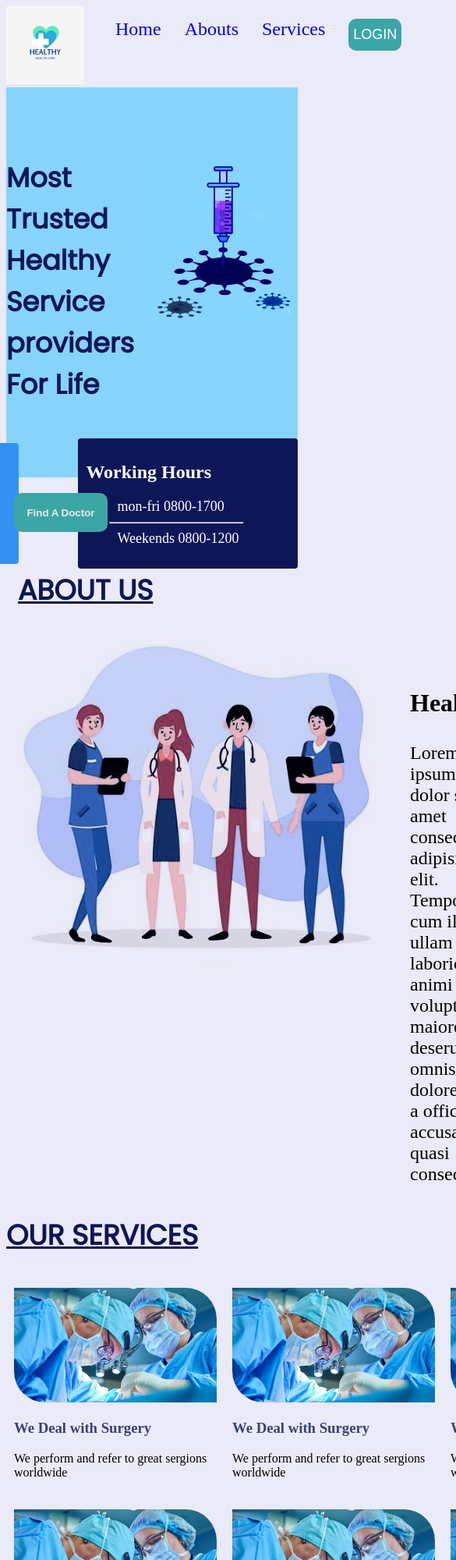
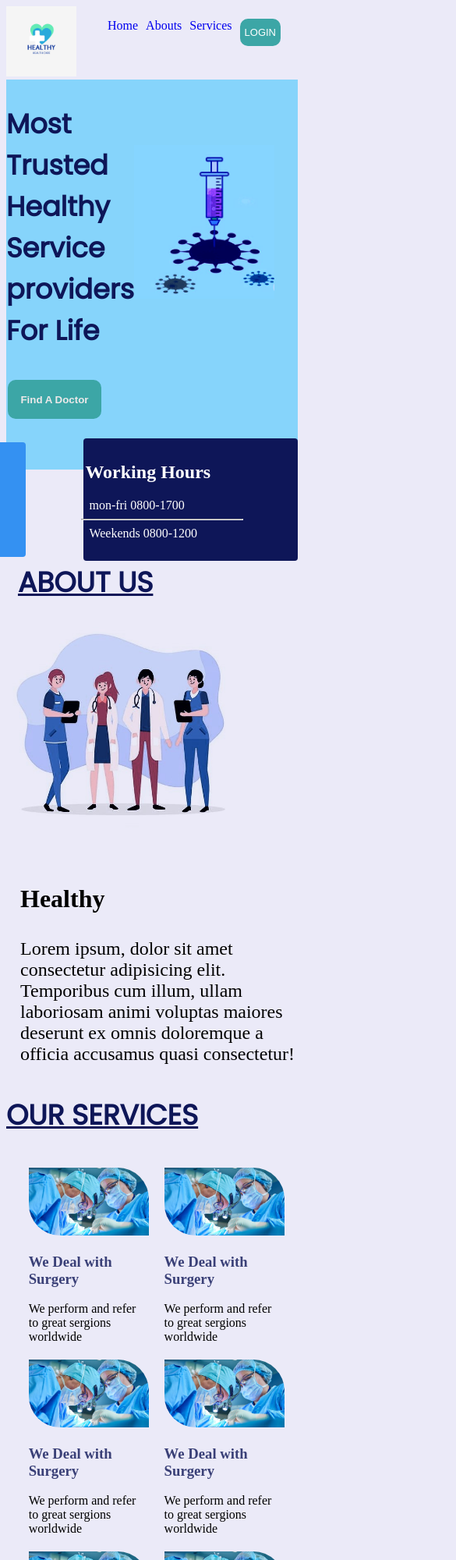
Before and after one commit to Jobsidney/Heathy, a plain HTML site: page index.html in a window 390 px wide. Shown: the top 2000 px of the page at 78% size, 585 px wide, since content can reach past the window. Drawn offline with Linux system fonts and the light colour scheme.

Commit message:
Mobile responsiveness

```diff
--- a/assets/css/style.css
+++ b/assets/css/style.css
@@ -146,6 +146,11 @@ body{
     flex-direction: column;
     justify-content: center;
 }
+.FirstCards{
+    display: flex;
+    flex-direction: row;
+    margin-bottom: 5%;
+}
 .imageCards{
     margin: 10px;
 }
@@ -155,7 +160,8 @@ body{
     opacity: 0.8;
 }
 .imageCards>img{
-    width: 350px;
+    width: 100%;
+    max-width: 320px;
     border-radius: 0px 40px 0px 40px;
 }
 #footer{
@@ -188,7 +194,7 @@ a{
 /* MEDIA QUERY tablets */
 
 
-@media screen and (min-width:700px) {
+@media screen and (max-width:900px) {
 
     #NavBar>div>img{
         width: 100px;
@@ -324,6 +330,7 @@ a{
         justify-content: center;
         margin-right: 2%;
     }
+
     .imageCards{
         margin: 10px;
     }
@@ -333,7 +340,8 @@ a{
         opacity: 0.8;
     }
     .imageCards>img{
-        width: 260px;
+        width: 100%;
+        max-width: 260px;
         border-radius: 0px 40px 0px 40px;
     }
 
@@ -342,7 +350,7 @@ a{
 
 /* MEDIA QUERY PHONES */
 
-@media screen and (max-width:699px) {
+@media screen and (max-width:700px) {
     #NavBar>div>img{
         width: 100px;
     }
@@ -449,10 +457,10 @@ a{
     }
     #descr{
         display: flex;
-        flex-direction: row;
+        flex-direction: column;
     }
     #descr>div>img{
-        width: 500px;
+        width: 300px;
     }
     .words{
         margin-top: 10%;
@@ -472,11 +480,18 @@ a{
         text-decoration: underline;
     }
     .allCards{
+        margin-left: 5%;
         display: flex;
-        flex-direction: column;
+        flex-direction: row;
         justify-content: center;
         margin-right: 2%;
     }
+    .FirstCards{
+        display: flex;
+        flex-direction: column;
+        margin-bottom: 5%;
+    }
+
     .imageCards{
         margin: 10px;
     }
@@ -486,7 +501,204 @@ a{
         opacity: 0.8;
     }
     .imageCards>img{
-        width: 260px;
+        width: 100%;
+        max-width: 260px;
         border-radius: 0px 40px 0px 40px;
     }
+    #footer{
+        background-color: #458EAA;
+        display: flex;
+        flex-direction: row;
+        justify-content: start;
+        height: 400px;
+        margin-top: 100px;
+        padding-right: 100px;
+    }
+    footer>div>img{
+        width: 100px;
+    }
+    #footer>div>table> th,tr{
+        font-size: 130%;
+        color: white;
+        opacity: 0.8;
+        text-align: left;
+    }
 }
+
+@media screen and (max-width: 500px){
+    #NavBar>div>img{
+        width: 90px;
+    }
+    #NavBar>nav>ul>li{
+        list-style: none;
+        margin-right: 10px;
+
+        color: #0E1658;
+        font-weight: 545;
+        font-size: medium;
+    }
+
+    #NavBar>nav>ul>li>a>button{
+        list-style: none;
+        margin-right: 10px;
+        font-size: small;
+        color: white;
+        font-weight: 545;
+        width: max-content;
+        background-color: #3CA6A6;
+        border: none;
+        border-radius: 10px;
+        padding-top: 10px;
+        padding-bottom:10px;
+    }
+
+
+    #backImage{
+        background-color: #86D4FB;
+        height: 500px;
+        display: flex;
+        flex-direction: row;
+        padding-left: 0;
+
+    }
+
+    .AllMotto{
+        display: flex;
+        flex-direction: column;
+        padding-top:30px;
+    }
+    .AllMotto>h1{
+        font-size: small;
+    }
+    #motto{
+        font-size: small;
+        margin-top: 0px;
+    }
+
+    #injection>img{
+        padding-top: 10vh;
+        width: 180px;
+        margin-right: 50px;
+    }
+    #backImage>div button{
+        background-color: #3CA6A6;
+        background-blend-mode: darken;
+        border:none;
+        height: 50px;
+        width: 120px;
+        border-radius: 10px;
+        margin-left: 2px;
+        color: rgb(236, 233, 233);
+        font-weight: 900;
+        margin-top: 1vh;
+    }
+    .FloatCards{
+        display: flex;
+        align-items: center;
+        justify-content: space-evenly;
+        float: inline-end;
+        margin-top: -40px;
+        margin-left: 2px;
+    }
+    #working{
+        background-color: #0E1658;
+        padding: 10px;
+        padding-left: 2px;
+        width: 300px;
+        text-align: start;
+        color: white;
+        border-radius: 4px;
+    }
+    #emergency{
+        background-color: #3491F2;
+        color: white;
+        padding: 10px;
+        padding-left: 2px;
+        width: 300px;
+        max-height: 200px;
+        text-align: start;
+        border-radius: 4px;
+    }
+    #emergency ul,#working ul{
+        font-size: medium;
+        list-style: none;
+        padding-left: 5px;
+    }
+
+
+    #abouts{
+        color: #0E1658;
+        font-family: poppins;
+        margin-top: 10%;
+        font-size: x-large;
+        text-decoration: underline;
+        padding-left: 4%;
+    }
+    #AboutSection:hover{
+        padding-left: 6%;
+        scroll-behavior: smooth;
+        transition-duration: 3s;
+    }
+    #descr{
+        display: flex;
+        flex-direction: column;
+    }
+    #descr>div>img{
+        width: 300px;
+    }
+    .words{
+        margin-top: 10%;
+        margin-left: 18px;
+    }
+    .words>h3{
+        font-size: xx-large;
+    }
+    .words>.healthy{
+        font-size:x-large;
+    }
+    #services{
+        color: #0E1658;
+        font-family: poppins;
+        margin-top: 10%;
+        font-size: x-large;
+        text-decoration: underline;
+    }
+    .allCards{
+
+        flex-direction: row;
+        justify-content: center;
+        margin-right: 2%;
+    }
+    .FirstCards{
+        display: flex;
+        flex-direction: column;
+        margin-bottom: 5%;
+    }
+
+    .imageCards{
+        margin: 10px;
+    }
+    .imageCards>img{
+        width: 100%;
+        max-width: 250px;
+        border-radius: 0px 40px 0px 40px;
+    }
+    #footer{
+        background-color: #458EAA;
+        display: flex;
+        flex-direction: row;
+        justify-content: start;
+        height: 200px;
+        margin-top: 70px;
+        padding-right: 100px;
+    }
+    footer>div>img{
+        width: 100px;
+    }
+    #footer>div>table> th,tr{
+        font-size: 100%;
+
+    }
+
+
+}
--- a/index.html
+++ b/index.html
@@ -75,7 +75,7 @@
             <h2>OUR SERVICES</h2>
         </div>
         <div class="allCards">
-            <div style="display: flex;flex-direction: row;margin-bottom: 5%;">
+            <div class="FirstCards">
                 <div class="imageCards">
                     <img src="./assets/images/patient2.jpg" alt="">
                     <h3>We Deal with Surgery</h3>
@@ -93,7 +93,7 @@
                 </div>
             </div>
 
-            <div style="display: flex;flex-direction: row;">
+            <div class="FirstCards">
                 <div class="imageCards">
                     <img src="./assets/images/patient2.jpg" alt="">
                     <h3>We Deal with Surgery</h3>
```
